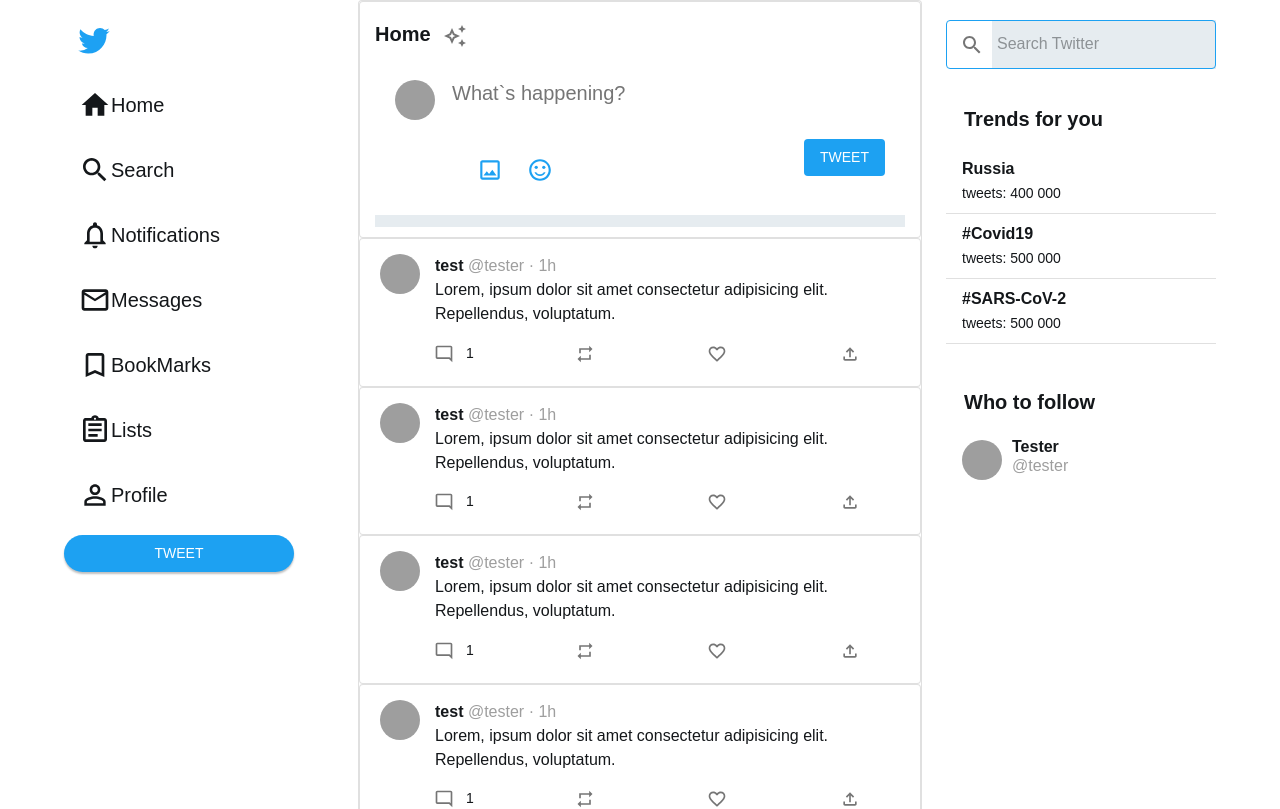
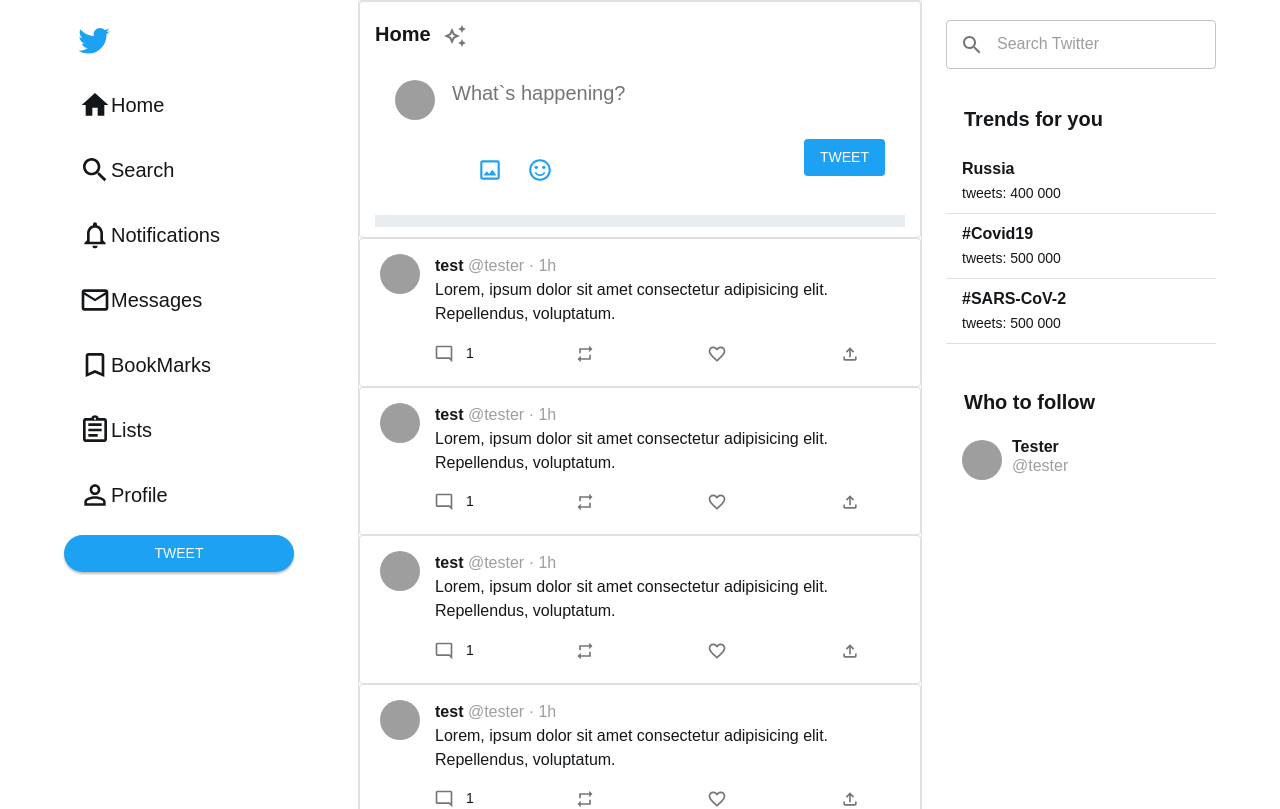
Before and after one commit to developer01234/twitter-client, a React (Create React App) app: page /home in a window 1280 px wide. Shown: the top 809 px of the page. Built offline with nearby package versions, Linux system fonts and the light colour scheme; grey boxes are pictures that could not be loaded.

Commit message:
Modal Window

```diff
--- a/src/components/Dialog/Dialog.tsx
+++ b/src/components/Dialog/Dialog.tsx
@@ -39,7 +39,6 @@
 					<CloseIcon style={{ fontSize: 26 }} />
 				</IconButton>
 				{title}
-				<hr />
 			</DialogTitle>
 			<DialogContent>{children}</DialogContent>
 		</Dialog>
--- /dev/null
+++ b/src/components/Search/Search.tsx
@@ -0,0 +1,26 @@
+import styled from "@mui/system/styled";
+import TextField from "@mui/material/TextField";
+
+export const SearchTwitter = styled(TextField)({
+	input: {
+		"& .MuiOutlinedInput-root": {
+			borderRadius: 30,
+			backgroundColor: "#E6ECF0",
+			padding: 0,
+			paddingLeft: 15,
+			"&.Mui-focused": {
+				backgroundColor: "#fff",
+				"& fieldset": { borderWidth: 1, borderColor: "#1DA1F2" },
+				"& svg path": { fill: "#1DA1F2" },
+			},
+		},
+		"&:hover": {
+			"& fieldset": { borderColor: "transparent" },
+		},
+		"& fieldset": {
+			borderWidth: 1,
+			borderColor: "#1DA1F2",
+		},
+	},
+	"& .MuiOutlinedInput-input": { padding: "12px 14px 14px 5px" },
+});
--- a/src/components/Sidebar/Sidebar.tsx
+++ b/src/components/Sidebar/Sidebar.tsx
@@ -4,6 +4,8 @@
 import IconButton from "@material-ui/core/IconButton";
 import Hidden from "@mui/material/Hidden";
 import { HomeUseStyles } from "../../pages/HomeTheme";
+import { DialogBlock } from "../Dialog/Dialog";
+import { TextArea } from "../TextArea/TextArea";
 // Icon
 import SearchIcon from "@material-ui/icons/Search";
 import HomeIcon from "@material-ui/icons/Home";
@@ -22,6 +24,16 @@
 export const Sidebar: React.FC<SidebarBlockProps> = ({
 	classes,
 }): React.ReactElement => {
+	const [open, setOpen] = React.useState<boolean>(false);
+
+	const handleClickOpen = () => {
+		setOpen(true);
+	};
+
+	const handleClose = () => {
+		setOpen(false);
+	};
+
 	return (
 		<ul className={classes.sidebarList}>
 			<li className={classes.sidebarListItem}>
@@ -104,7 +116,7 @@
 			</li>
 			<li className={classes.sidebarListItem}>
 				<Button
-					//onClick={handelClickAdd}
+					onClick={handleClickOpen}
 					style={{
 						boxShadow: "0px 2px 2px rgba(0, 0, 0, 0.25)",
 						borderRadius: "30px",
@@ -118,6 +130,9 @@
 						<CreateIcon />
 					</Hidden>
 				</Button>
+				<DialogBlock onClose={handleClose} open={open} title="">
+					<TextArea classes={classes} />
+				</DialogBlock>
 			</li>
 		</ul>
 	);
--- a/src/pages/Home.tsx
+++ b/src/pages/Home.tsx
@@ -4,10 +4,8 @@
 import { Tweet } from "../components/Tweet/Tweet";
 import { Sidebar } from "../components/Sidebar/Sidebar";
 import SearchIcon from "@material-ui/icons/Search";
-import { TextArea } from "../components/TextArea/TextArea";
 import Container from "@mui/material/Container";
 import Grid from "@mui/material/Grid";
-import TextField from "@mui/material/TextField";
 import Paper from "@mui/material/Paper";
 import Typography from "@mui/material/Typography";
 import InputAdornment from "@mui/material/InputAdornment";
@@ -17,29 +15,9 @@
 import Divider from "@mui/material/Divider";
 import ListItemAvatar from "@mui/material/ListItemAvatar";
 import Avatar from "@mui/material/Avatar";
-import styled from "@mui/system/styled";
 import { HomeUseStyles } from "./HomeTheme";
-
-const SearchTwitter = styled(TextField)({
-	input: {
-		backgroundColor: "#E6ECF0",
-		padding: 0,
-		paddingLeft: 15,
-		"&.Mui-focused": {
-			backgroundColor: "#fff",
-			"& fieldset": { borderWidth: 1, borderColor: "#1DA1F2" },
-			"& svg path": { fill: "#1DA1F2" },
-		},
-	},
-	"&:hover": {
-		"& fieldset": { borderColor: "transparent" },
-	},
-	"& fieldset": {
-		borderWidth: 1,
-		borderColor: "#1DA1F2",
-	},
-	"& .MuiOutlinedInput-input": { padding: "12px 14px 14px 5px" },
-});
+import { SearchTwitter } from "../components/Search/Search";
+import { TextArea } from "../components/TextArea/TextArea";
 
 export const Home = (): React.ReactElement => {
 	const classes = HomeUseStyles();
```
